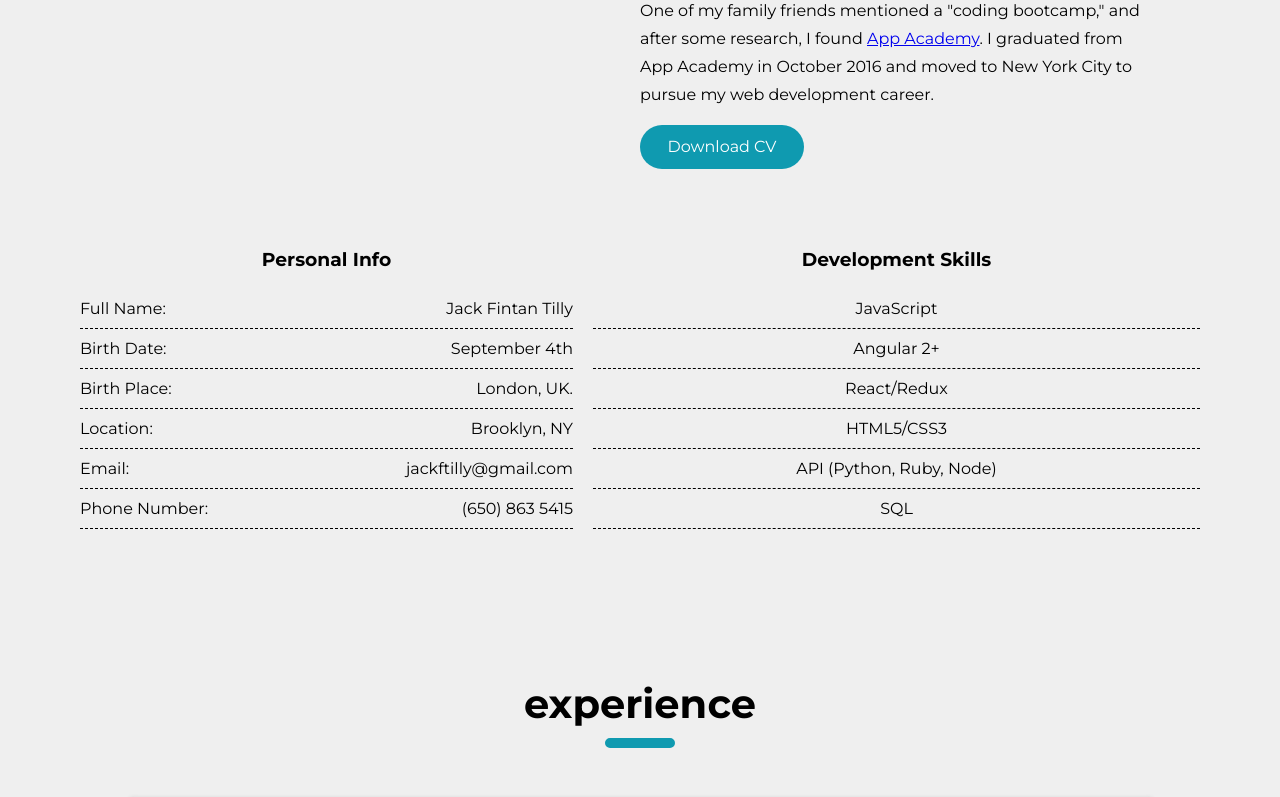
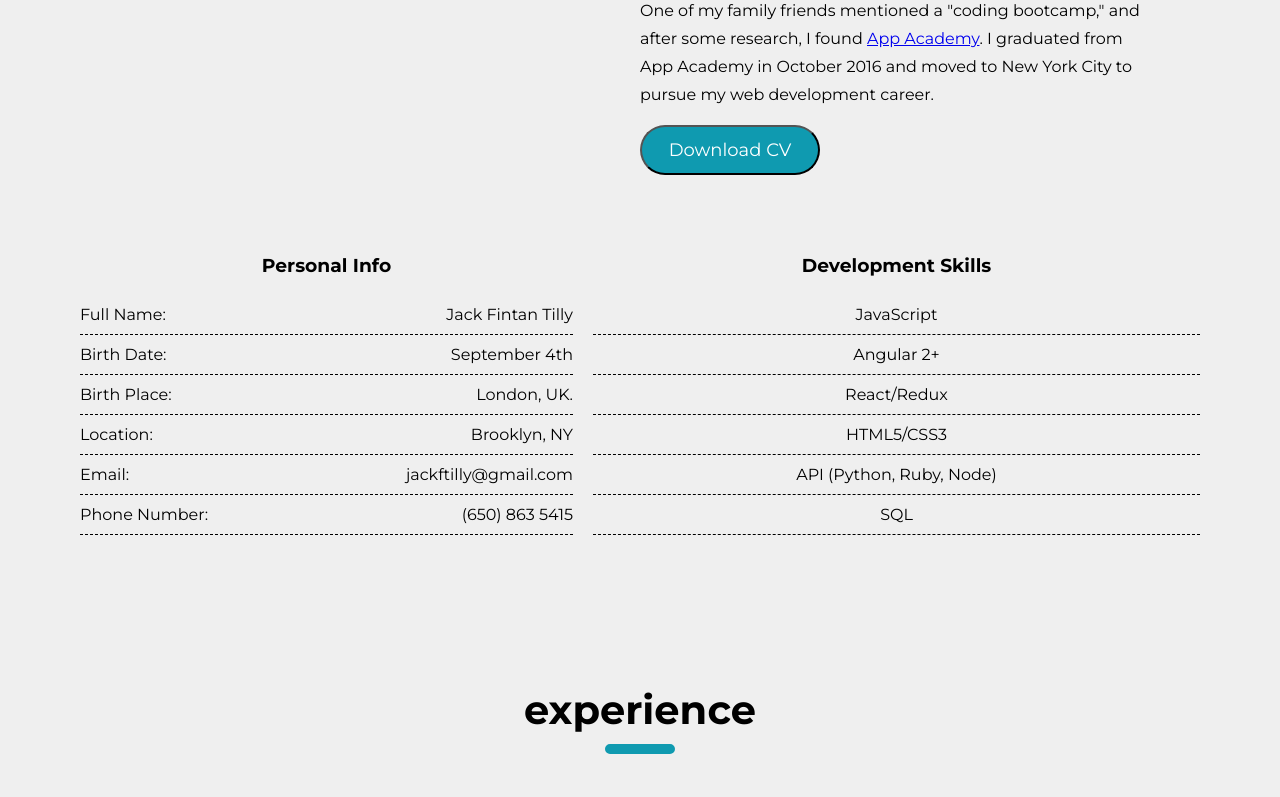
Before and after one commit to jf-t/jacktilly.com, a React (Create React App) app: page / in a window 1280 px wide. Shown: the part 1540-2337 px from the top of the page. Built offline with nearby package versions, Linux system fonts and the light colour scheme.

Commit message:
More finishign touches on the contact section and for about button included mixin

```diff
--- a/src/components/about/About.css
+++ b/src/components/about/About.css
@@ -76,13 +76,16 @@ body {
     .about .about-story .about-rightside h3 {
       margin: 0;
       font-size: 25px; }
-    .about .about-story .about-rightside .download-links .download-button {
-      width: 140px;
+    .about .about-story .about-rightside button {
+      width: 180px;
       text-align: center;
       background: #0f9ab0;
       color: #fff;
-      padding: 8px 12px;
-      border-radius: 25px; }
+      padding: 12px 19px;
+      border-radius: 25px;
+      display: block;
+      font-size: 18px;
+      font-family: 'Montserrat'; }
   .about .about-info {
     padding: 30px;
     margin-top: 30px; }
--- a/src/components/about/About.js
+++ b/src/components/about/About.js
@@ -24,9 +24,9 @@ class About extends Component {
                                 <p>One of my family friends mentioned a "coding bootcamp," and after some research, I found <a href="https://www.appacademy.io" target="_blank">App Academy</a>. I graduated from App Academy in October 2016 and moved to New York City to pursue my web development career.</p>
                             </div>
                             <div className="download-links">
-                                <div className="download-button">
+                                <button>
                                     Download CV
-                                </div>
+                                </button>
                             </div>
                         </div>
                     </div>
--- a/src/components/about/About.scss
+++ b/src/components/about/About.scss
@@ -59,13 +59,8 @@
                 font-size: 25px;
             }
 
-            .download-links .download-button {
-                width: 140px;
-                text-align: center;
-                background: $accent-color;
-                color: #fff;
-                padding: 8px 12px;
-                border-radius: 25px;
+            button {
+                @include button;
             }
         }
 
--- a/src/components/contact/Contact.css
+++ b/src/components/contact/Contact.css
@@ -64,7 +64,7 @@ body {
           box-sizing: border-box;
           line-height: 60px;
           padding: 10px 30px;
-          font-size: 35px;
+          font-size: 25px;
           border: 1px solid #333; }
           .contact .contact-content .contact-info .contact-form .contact-cont input:focus {
             outline: none; }
@@ -73,9 +73,20 @@ body {
           resize: none;
           height: 400px;
           box-sizing: border-box;
-          padding: 30px;
+          padding: 20px 30px;
           line-height: 32px;
-          font-size: 25px;
+          font-size: 20px;
           border: 1px solid #333; }
           .contact .contact-content .contact-info .contact-form .contact-cont textarea:focus {
             outline: none; }
+      .contact .contact-content .contact-info .contact-form button {
+        width: 180px;
+        text-align: center;
+        background: #0f9ab0;
+        color: #fff;
+        padding: 12px 19px;
+        border-radius: 25px;
+        display: block;
+        font-size: 18px;
+        font-family: 'Montserrat';
+        margin: 0 auto; }
```
Also changed, not shown: src/App.scss (+11 -0 lines), src/components/contact/Contact.scss (+9 -3 lines).
